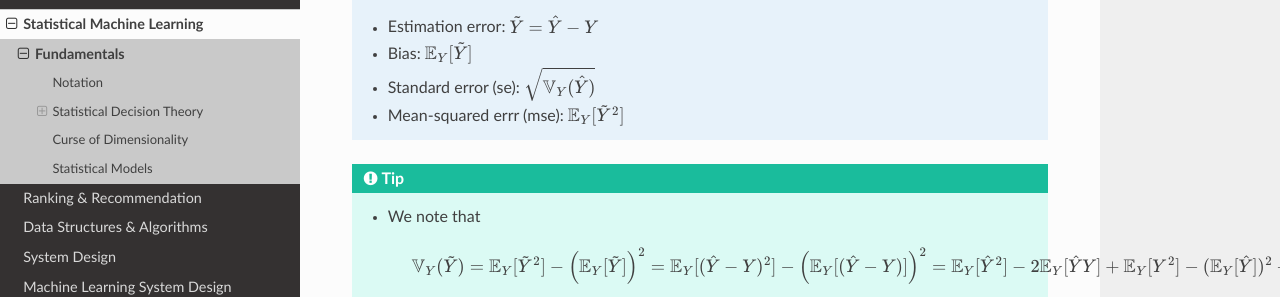
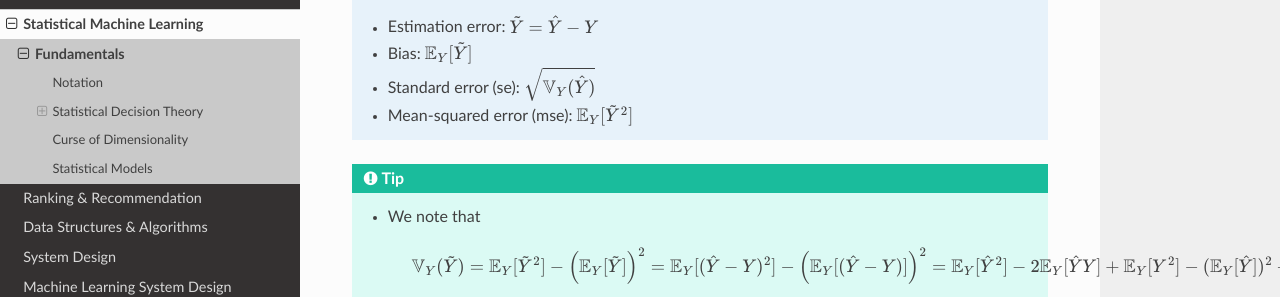
Before and after one commit to uselesstechjunks/leetcode, a Sphinx documentation site: the page built from docs/source/ml/basics.rst, in a window 1280 px wide and 900 px high, scrolled down 879 px. Shown: the part 152-449 px from the top of the window. Built offline with Sphinx 7.4.7 and the Read the Docs theme 2.0.0, drawn with Linux system fonts in a browser that asks for light colours.

Commit message:
Update basics.rst

```diff
--- a/docs/source/ml/basics.rst
+++ b/docs/source/ml/basics.rst
@@ -36,7 +36,7 @@ Regression
 	* Estimation error: :math:`\tilde{Y}=\hat{Y}-Y`
 	* Bias: :math:`\mathbb{E}_Y[\tilde{Y}]`
 	* Standard error (se): :math:`\sqrt{\mathbb{V}_Y(\hat{Y})}`
-	* Mean-squared errr (mse): :math:`\mathbb{E}_Y[\tilde{Y}^2]`
+	* Mean-squared error (mse): :math:`\mathbb{E}_Y[\tilde{Y}^2]`
 
 .. tip::
 	* We note that
```
